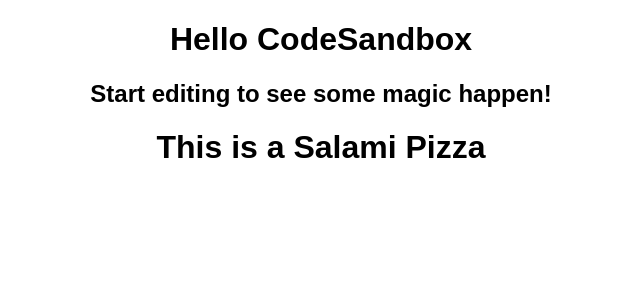
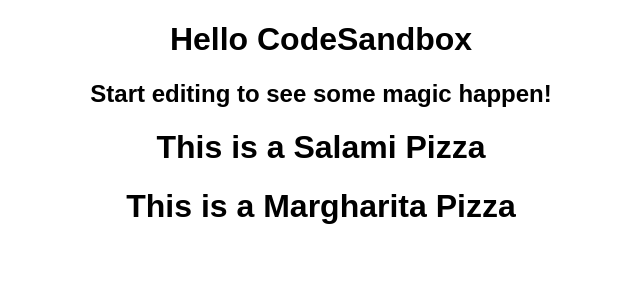
Before and after one commit to wuztb/code-sandbox-react-alpha, a React (Create React App) app: page / in a window 1280 px wide. Shown: the top 300 px of the page, without its empty margins (319-959 px from the left). Built offline with nearby package versions, Linux system fonts and the light colour scheme.

Commit message:
additional data structure filter

```diff
--- a/src/App.js
+++ b/src/App.js
@@ -12,11 +12,23 @@
     },
   ];
 
+  const pizzas2 = {
+    Salami: {
+      name: "Salami",
+      price: 12,
+    },
+    Margharita: {
+      name: "Margharita",
+      price: 9,
+    },
+  };
+
   return (
     <div className="App">
       <h1>Hello CodeSandbox</h1>
       <h2>Start editing to see some magic happen!</h2>
       <Pizza pizza={pizzas.filter((p) => p.name === "Salami")[0]} />
+      <Pizza pizza={pizzas2["Margharita"]} />
     </div>
   );
 }
```
